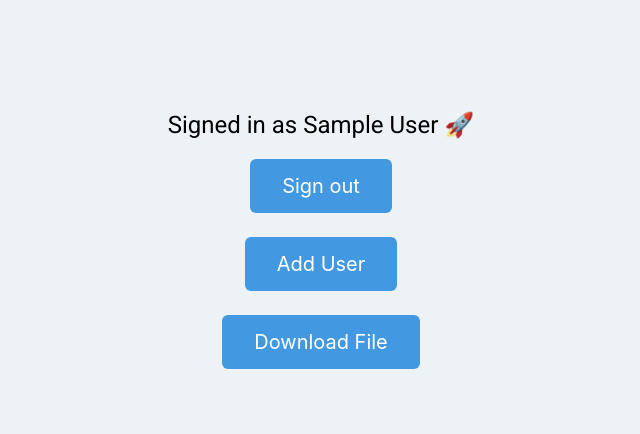
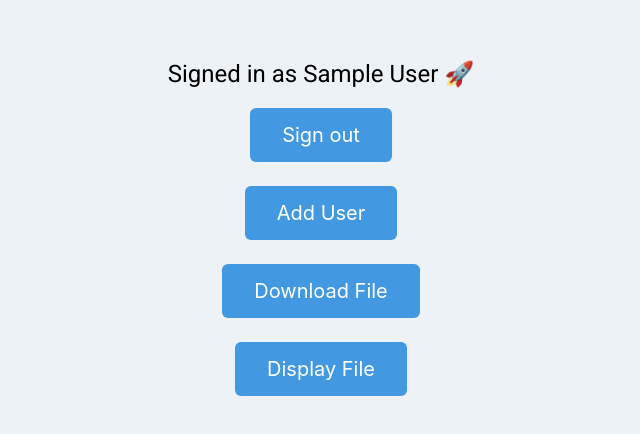
Before and after one commit to BostonUniversitySeniorDesign/21-05-Re3, a React (Create React App) app in the folder re3-client/: page /dashboard in a window 1280 px wide. Shown: the part 162-596 px from the top of the page, without its empty margins (319-959 px from the left). Built offline with nearby package versions, Linux system fonts and the light colour scheme; no server answers; sample sign-in values are in the browser's storage.

Commit message:
Add the functionality to display the contents of the file fetched from Firebase storage.
Problems: Only half the file is displayed.
To Do: Need to make the display format cleaner.

```diff
--- /dev/null
+++ b/re3-client/src/components/TestDisplayFile.js
@@ -0,0 +1,27 @@
+import React, { useContext, useState }  from 'react';
+import { FirebaseContext } from '../firebase';
+
+const TestDisplayFile = () => {
+  const [fileContents, setState] = useState('');
+  const firebase = useContext(FirebaseContext);
+  const displayfile = async () => {
+        firebase.DisplayContents().then((res) => {
+          setState(res);
+        });
+    };
+  return (
+    <div>
+    <button onClick={() => displayfile()}className="text-xl font-robot px-8 py-3 bg-blue-500 text-white hover:bg-blue-700 cursor-pointer rounded-md"
+     >
+            Display File
+    </button>
+    <div>
+				{fileContents.split("\n").map((item, key) => {
+					return <span key={key}>{item}<br /></span>;
+				})}
+		</div>
+    </div>
+  );
+};
+
+export default TestDisplayFile;
--- a/re3-client/src/firebase/firebase.js
+++ b/re3-client/src/firebase/firebase.js
@@ -12,7 +12,6 @@ const config = {
   messagingSenderId: process.env.REACT_APP_MESSAGING_SENDER_ID,
   appId: process.env.REACT_APP_APP_ID
 };
-
 export default class Firebase {
   constructor() {
     app.initializeApp(config);
@@ -59,25 +58,22 @@ export default class Firebase {
 
   downloadFile = async () => {
     var gsRef = this.storage.refFromURL('gs://re3-fb.appspot.com/doi107910DVN2IT7IF/Disc&PolBehav_ReplicationCode.R')
-
     gsRef.getDownloadURL().then(function(url) {
       console.log(url);
-
-      var xhr = new XMLHttpRequest();
-      xhr.open('GET', url);
-      xhr.send();
-
-      xhr.onload = function() {
-        if (xhr.status !== 200) { // analyze HTTP status of the response
-          alert(`Error ${xhr.status}: ${xhr.statusText}`); // e.g. 404: Not Found
-        } else { // show the result
-          //alert(`Done, got ${xhr.response.length} bytes`); // response is the server
-          window.open(url);
-        }
-      };
+      window.open(url,"_self");
     }).catch(function(error) {
-      // Handle any errors
       console.log("error occured")
     });
   }
+  // Display the content inside the file after fetching it from the Firebase storage
+  DisplayContents = async () => {
+    var gsRef = this.storage.refFromURL('gs://re3-fb.appspot.com/doi107910DVN2IT7IF/Disc&PolBehav_ReplicationCode.R')
+    var url = await gsRef.getDownloadURL().then(function(url) {
+      return url;
+    }).catch(function(error) {
+      console.error("Error adding document: ", error);
+    });
+    return fetch(url)
+      .then((res) => {return res.text()});
 }
+}
--- a/re3-client/src/pages/Dashboard.js
+++ b/re3-client/src/pages/Dashboard.js
@@ -2,6 +2,7 @@ import React, { useContext } from 'react';
 import SignOutButton from '../components/SignOutButton';
 import TestAddUser from '../components/TestButton';
 import TestDownloadFile from '../components/TestDownloadFile';
+import TestDisplayFile from '../components/TestDisplayFile';
 import { AuthContext } from '../firebase';
 
 const Dashboard = () => {
@@ -14,6 +15,8 @@ const Dashboard = () => {
       <TestAddUser />
       <br/>
       <TestDownloadFile />
+      <br/>
+      <TestDisplayFile />
     </div>
   );
 };
```
